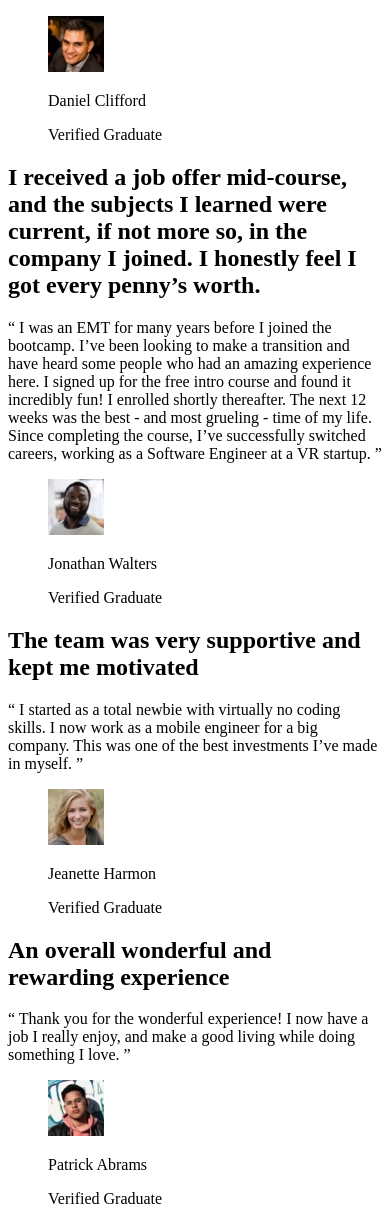
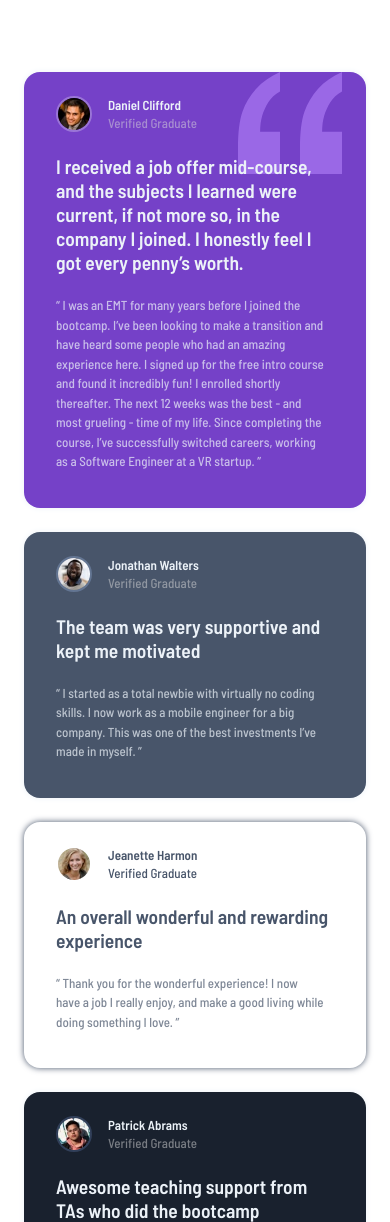
Before and after one commit to CTZDev/testimonials-grid-section-main, a plain HTML site: page index.html in a window 390 px wide. Shown: the top 1222 px of the page. Drawn offline with Linux system fonts and the light colour scheme.

Commit message:
Mobile Design Done!

```diff
--- a/css/style.css
+++ b/css/style.css
@@ -10,4 +10,107 @@
 
 .container {
   font-family: "Barlow Semi Condensed", sans-serif;
+  min-height: 100vh;
+  display: flex;
+  align-items: center;
+  justify-content: center;
+  font-size: var(--fsize);
 }
+
+.cards {
+  display: grid;
+  grid-template-columns: 1fr;
+  gap: 24px;
+  margin: 72px 24px;
+}
+
+.card {
+  padding: 24px 34px 36px 32px;
+  position: relative;
+  z-index: 1;
+  box-shadow: 0 0 6px;
+  border-radius: 16px;
+}
+
+.card-purple {
+  background-color: var(--primary-moderate-violet);
+  color: var(--neutral-light-grayish-blue);
+}
+
+.card-gray {
+  background-color: var(--primary-very-dark-grayish-blue);
+  color: var(--neutral-light-grayish-blue);
+}
+
+.card-light {
+  background-color: var(--primary-white);
+  color: var(--primary-very-dark-grayish-blue);
+}
+
+.card-black {
+  background-color: var(--primary-very-dark-blackish-blue);
+  color: var(--neutral-light-grayish-blue);
+}
+
+.card-user {
+  display: flex;
+  align-items: center;
+  gap: 16px;
+
+  & img {
+    width: 36px;
+    border-radius: 100vw;
+    border: 2px solid hsl(263, 55%, 65%);
+  }
+}
+
+.card-gray .card-user > img {
+  border: 2px solid hsl(217, 19%, 48%);
+}
+
+.card-black .card-user > img {
+  border: 2px solid hsl(219, 29%, 27%);
+}
+
+.card-light .card-user > img {
+  border: 2px solid hsl(210, 46%, 100%);
+}
+
+.card-user-content {
+  & p {
+    font-weight: 600;
+
+    & span {
+      font-weight: 500;
+      padding-top: 2px;
+      display: block;
+      color: hsla(0, 0%, 85%, 0.5);
+    }
+  }
+}
+
+.card-light .card-user-content span {
+  color: inherit;
+}
+
+.card-content {
+  & h2 {
+    padding: 22px 0;
+    font-weight: 600;
+  }
+
+  & p {
+    font-weight: 500;
+    opacity: 0.7;
+    line-height: 1.5;
+    padding-right: 8px;
+  }
+}
+
+.card-quote {
+  position: absolute;
+  right: 24px;
+  top: 0;
+  opacity: 0.75;
+  z-index: -1;
+}
--- a/index.html
+++ b/index.html
@@ -7,17 +7,20 @@
     <link rel="preconnect" href="https://fonts.googleapis.com" />
     <link rel="preconnect" href="https://fonts.gstatic.com" crossorigin />
     <link href="https://fonts.googleapis.com/css2?family=Barlow+Semi+Condensed:wght@500;600&display=swap" rel="stylesheet" />
+    <link rel="stylesheet" href="css/variables.css" />
+    <link rel="stylesheet" href="css/global.css" />
+    <link rel="stylesheet" href="css/style.css" />
     <title>Frontend Mentor | [Challenge Name Here]</title>
   </head>
   <body>
     <div class="container">
       <section class="cards">
-        <article class="card">
+        <article class="card card-purple">
+          <img src="images/bg-pattern-quotation.svg" alt="Quotation" class="card-quote" />
           <figure class="card-user">
             <img src="images/image-daniel.jpg" alt="Daniel" />
             <div class="card-user-content">
-              <p>Daniel Clifford</p>
-              <p>Verified Graduate</p>
+              <p>Daniel Clifford<span>Verified Graduate</span></p>
             </div>
           </figure>
           <div class="card-content">
@@ -34,12 +37,11 @@
           </div>
         </article>
 
-        <article class="card">
+        <article class="card card-gray">
           <figure class="card-user">
             <img src="images/image-jonathan.jpg" alt="Daniel" />
             <div class="card-user-content">
-              <p>Jonathan Walters</p>
-              <p>Verified Graduate</p>
+              <p>Jonathan Walters<span>Verified Graduate</span></p>
             </div>
           </figure>
           <div class="card-content">
@@ -51,12 +53,11 @@
           </div>
         </article>
 
-        <article class="card">
+        <article class="card card-light">
           <figure class="card-user">
             <img src="images/image-jeanette.jpg" alt="Daniel" />
             <div class="card-user-content">
-              <p>Jeanette Harmon</p>
-              <p>Verified Graduate</p>
+              <p>Jeanette Harmon<span>Verified Graduate</span></p>
             </div>
           </figure>
           <div class="card-content">
@@ -65,12 +66,11 @@
           </div>
         </article>
 
-        <article class="card">
+        <article class="card card-black">
           <figure class="card-user">
             <img src="images/image-patrick.jpg" alt="Daniel" />
             <div class="card-user-content">
-              <p>Patrick Abrams</p>
-              <p>Verified Graduate</p>
+              <p>Patrick Abrams<span>Verified Graduate</span></p>
             </div>
           </figure>
           <div class="card-content">
@@ -86,12 +86,11 @@
           </div>
         </article>
 
-        <article class="card">
+        <article class="card card-light">
           <figure class="card-user">
             <img src="images/image-kira.jpg" alt="Daniel" />
             <div class="card-user-content">
-              <p>Kira Whittle</p>
-              <p>Verified Graduate</p>
+              <p>Kira Whittle<span>Verified Graduate</span></p>
             </div>
           </figure>
           <div class="card-content">
```
